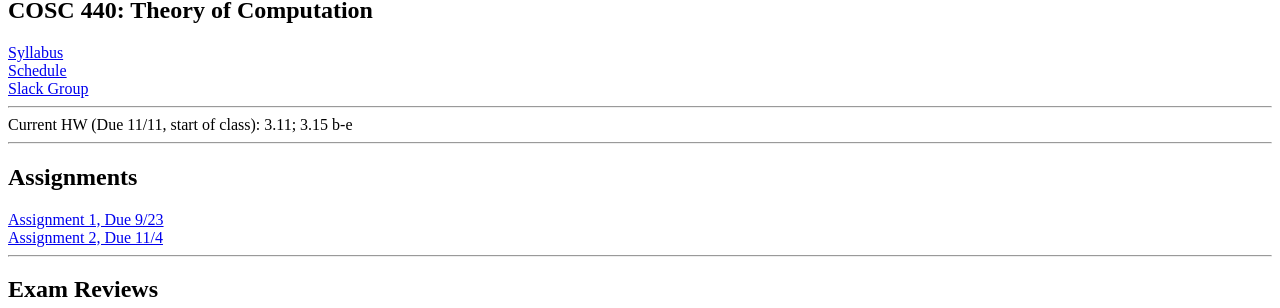
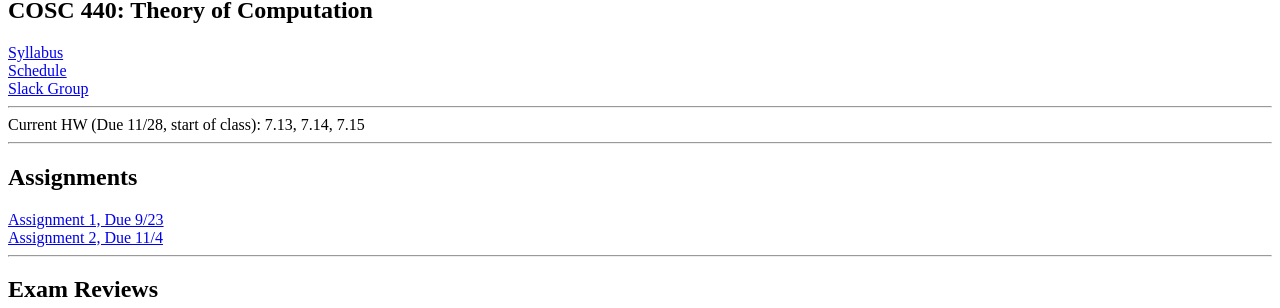
Before and after one commit to ripark/ripark.github.io, a Jekyll site: the page built from f16/cosc440.html, in a window 1280 px wide. Shown: the part 261-569 px from the top of the page. Built offline with Jekyll 4.4.1, drawn with Linux system fonts in a browser that asks for light colours; Markdown is read by kramdown in place of the engine named in the settings.

Commit message:
hw stuff

```diff
--- a/f16/cosc440.html
+++ b/f16/cosc440.html
@@ -10,7 +10,7 @@ shorttitle: "COSC 440"
 <br>
 <a href="https://smcmcs.slack.com/messages/cosc440/">Slack Group</a>
 <hr>
-Current HW (Due 11/11, start of class): 3.11; 3.15 b-e
+Current HW (Due 11/28, start of class): 7.13, 7.14, 7.15
 <hr>
 <h2> Assignments </h2>
 <a href="http://ripark.github.io/f16/COSC440Asg1.pdf">Assignment 1, Due 9/23</a>
```
